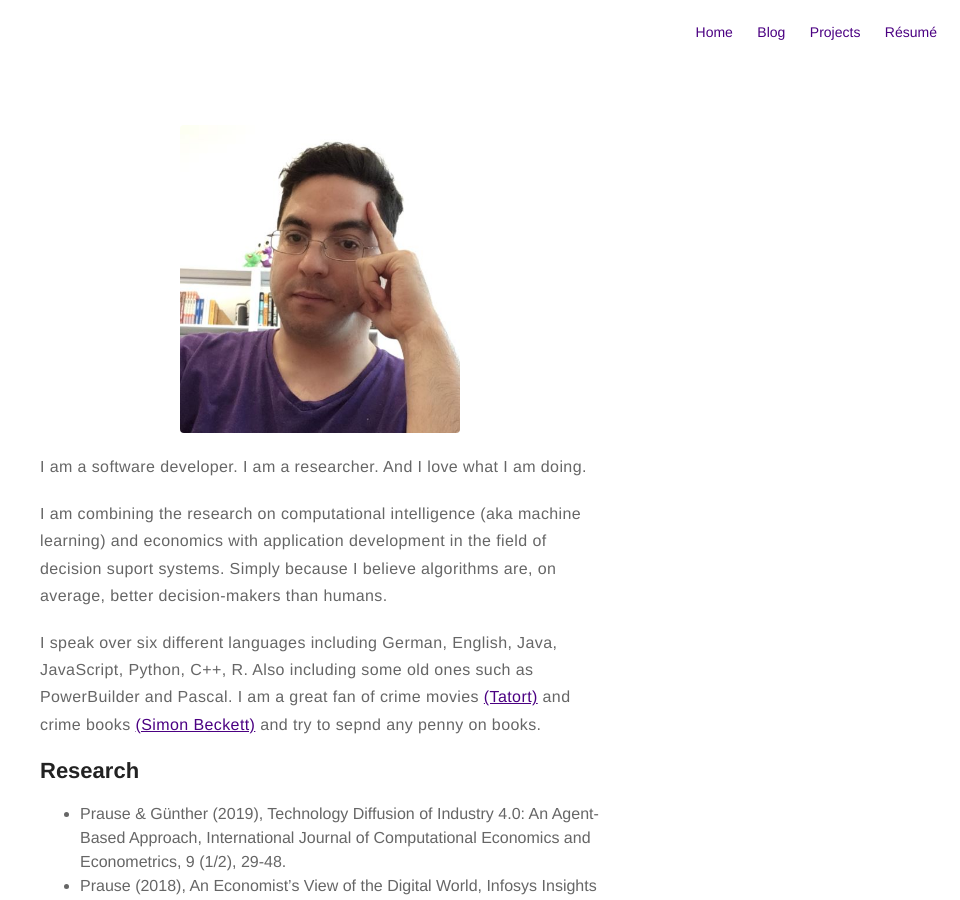
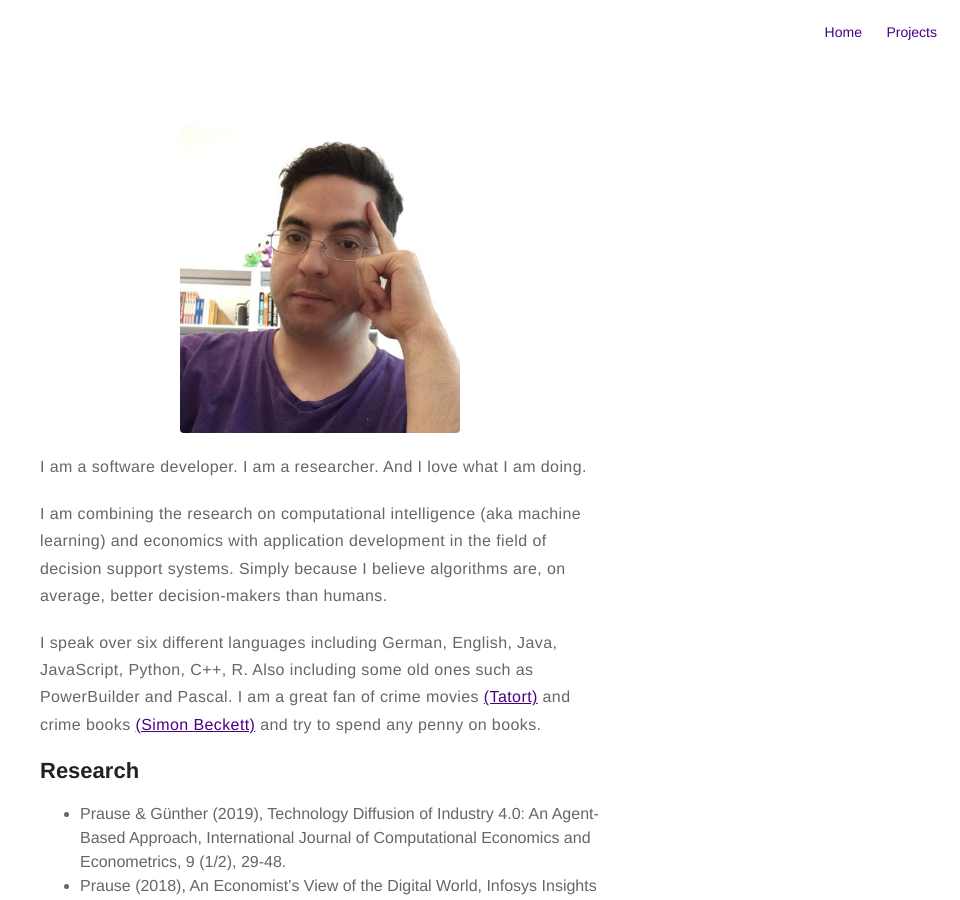
Before and after one commit to martinprause/blog, a Jekyll site: the page built from about.md, in a window 1280 px wide and 900 px high. Shown: the whole window, without its empty margins (320-1280 px from the left). Built offline with Jekyll 4.4.1, drawn with Linux system fonts in a browser that asks for light colours.

Commit message:
Further Changes

```diff
--- a/_config.yml
+++ b/_config.yml
@@ -12,7 +12,7 @@
 
 # If you want to include your resume, set to true
 # and specify source (external or local).
-resume: true
+resume: false
 resume-external: true
 resume-url: https://google.com/?q=my+resume
 
@@ -40,10 +40,10 @@
 # google: mygoogle
 # instagram: myinstagram
 # pinterest: mypinterest
-# linkedin: mylinkedin
+linkedin: martin-prause
 # youtube: myyoutube
 # spotify: myspotify
-github: https://github.com/martinprause
+github: martinprause
 # gitlab: mygitlab
 # lastfm: mylastfm
 # stackoverflow: 7044681/mystackoverflow
@@ -57,10 +57,9 @@
 authors:
     johndoe:
         name: Martin Prause
-        bio: A Man who travels the world eating noodles
+        bio: On average, algorithms are better decision-makers than humans
         external-image: false
-        picture: assets/images/profile.jpg
-        twitter: johndoe
+        picture: assets/images/ich3.JPG
 
 # do you want a larger site? change the option below
 # options: [normal, large] | default: normal
@@ -76,7 +75,7 @@
 
 # if you don't need "about" or "blog", comment them out below
 about: true
-blog: true
+blog: false
 
 # do you want to show the "read time" of the posts?
 read-time: true
--- a/about.md
+++ b/about.md
@@ -5,11 +5,11 @@
 ![Profile Image]({{ site.url }}/{{ site.picture }})
 
 <p>I am a software developer. I am a researcher. And I love what I am doing. </p>
-<p>I am combining the research on computational intelligence (aka machine learning) and economics with application development in the field of decision suport systems. Simply because I believe algorithms are, on average, better decision-makers than humans.
+<p>I am combining the research on computational intelligence (aka machine learning) and economics with application development in the field of decision support systems. Simply because I believe algorithms are, on average, better decision-makers than humans.
 </p>
 <p>I speak over six different languages including German, English, Java, JavaScript, Python, C++, R. Also including some old ones such as PowerBuilder and Pascal. I am a great fan of crime movies
 <a href="https://www.daserste.de/unterhaltung/krimi/tatort/index.html/">(Tatort)</a> and crime books
-<a href="https://simonbeckett.com/">(Simon Beckett)</a> and try to sepnd any penny on books.
+<a href="https://simonbeckett.com/">(Simon Beckett)</a> and try to spend any penny on books.
 
 
 
@@ -47,8 +47,6 @@
 	<li>Internship at Infosys, Bangalore, India</li>
 	<li>Mentor, Google Summer of Code with London School of Economics</li>
 	<li>Diplom in Computer Science, TU Dortmund, Germany</li>
-	<li>Software Developer (mobile appliactions), ProIT GmbH, Dortmund, Germany
+	<li>Software Developer (mobile appliactions), ProIT GmbH, Dortmund, Germany</li>
 	<li>Qualified IT Specialist (Apprenticeship), Impuls AG, Bremen, Germany</li>
-
-
 </ul>
```
